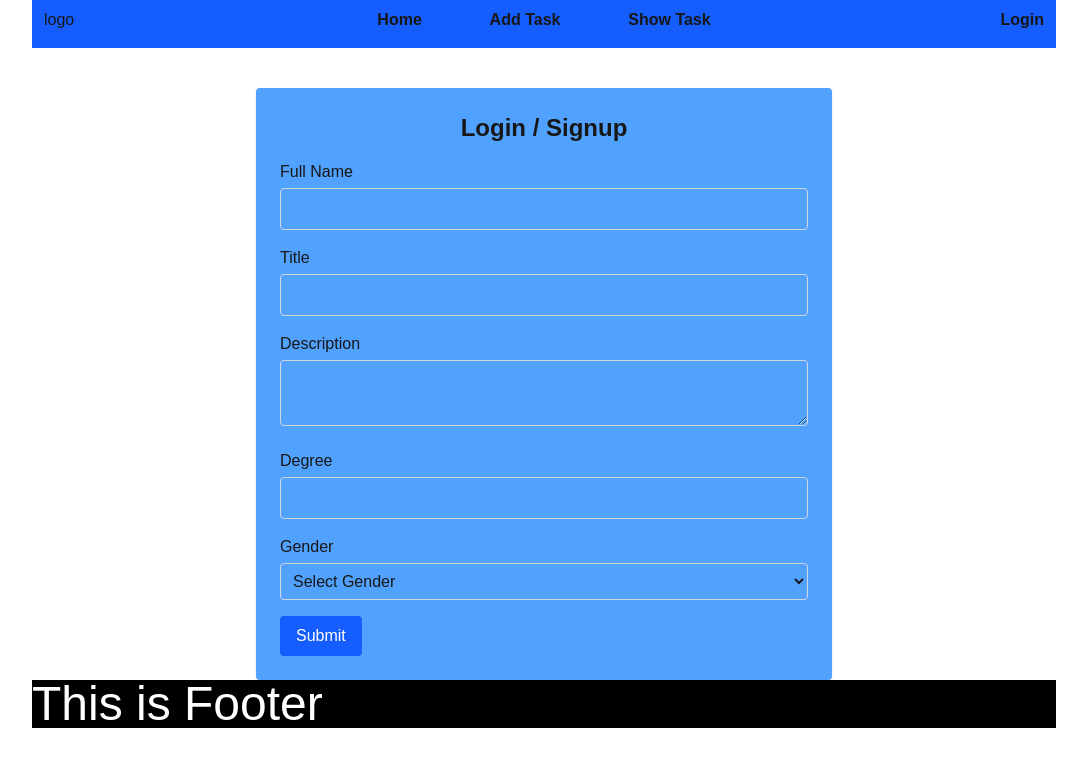
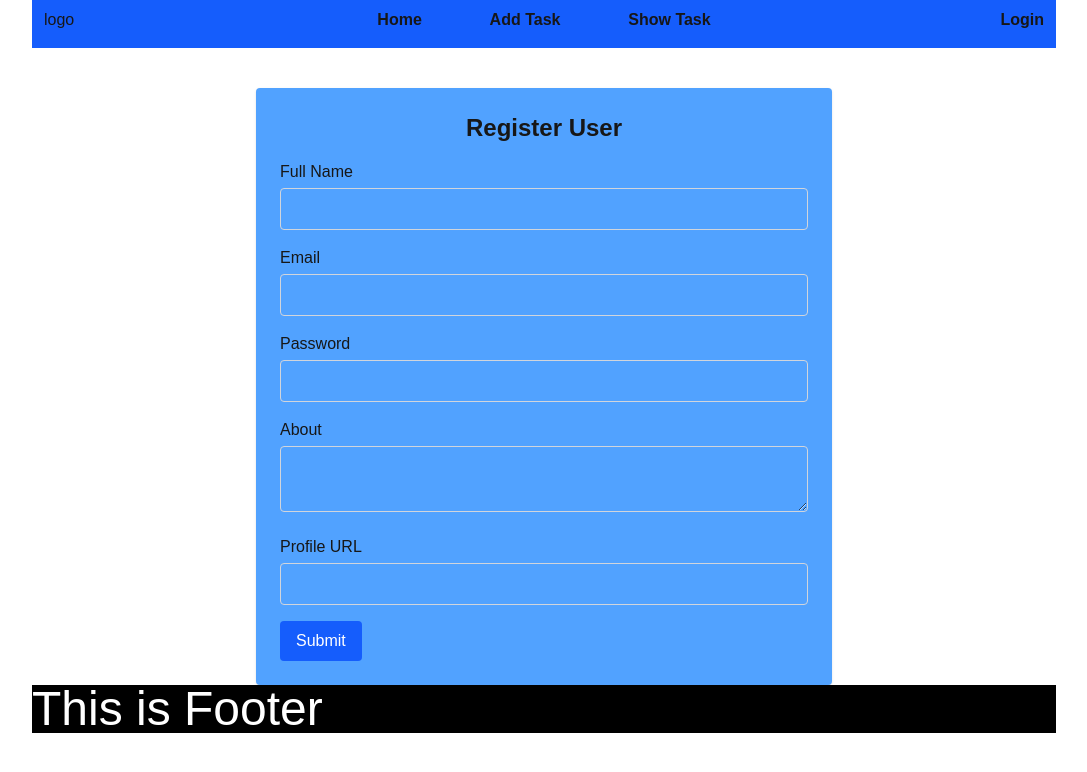
Before and after one commit to sanjidatanha09/Working_Manager, a Next.js app: page /signup in a window 1280 px wide. Shown: the top 772 px of the page, without its empty margins (96-1183 px from the left). Built offline with nearby package versions, Linux system fonts and the light colour scheme.

Commit message:
login successfully done

```diff
--- a/package.json
+++ b/package.json
@@ -9,6 +9,7 @@
     "lint": "next lint"
   },
   "dependencies": {
+    "axios": "^1.8.4",
     "mongoose": "^8.13.2",
     "next": "15.3.1",
     "react": "^19.0.0",
--- a/src/app/signup/page.jsx
+++ b/src/app/signup/page.jsx
@@ -1,14 +1,15 @@
 "use client";
 
 import React, { useState } from "react";
+import axios from "axios"; // ✅ Import axios
 
 const Page = () => {
   const [formData, setFormData] = useState({
-    fullName: "",
-    title: "",
-    description: "",
-    degree: "",
-    gender: "",
+    name: "",
+    email: "",
+    password: "",
+    about: "",
+    profileURL: "",
   });
 
   const handleChange = (e) => {
@@ -19,31 +20,48 @@ const Page = () => {
     }));
   };
 
-  const handleSubmit = (e) => {
+  const handleSubmit = async (e) => {
     e.preventDefault();
-    console.log("Form Submitted:", formData);
-    // You can send formData to your backend/API here
 
-    // Reset form
-    setFormData({
-      fullName: "",
-      title: "",
-      description: "",
-      degree: "",
-      gender: "",
-    });
+    try {
+      const response = await axios.post(
+        "http://localhost:3000/api/users",
+        formData
+      ); // ✅ API route\
+
+      console.log( response);
+      console.log("User registered successfully:", response.data);
+
+      // Reset form
+      setFormData({
+        name: "",
+        email: "",
+        password: "",
+        about: "",
+        profileURL: "",
+      });
+
+      // Optional: show success toast or redirect
+    } catch (error) {
+      console.error(
+        "Error registering user:",
+        error.response?.data || error.message
+      );
+      // Optional: show error toast
+    }
   };
 
   return (
     <div className="max-w-xl mx-auto p-6 bg-blue-400 rounded shadow mt-10">
-      <h1 className="text-2xl font-bold mb-4 text-center">Login / Signup</h1>
+      <h1 className="text-2xl font-bold mb-4 text-center">Register User</h1>
       <form onSubmit={handleSubmit} className="space-y-4">
+        {/* Input fields here (as before) */}
         <div>
           <label className="block font-medium">Full Name</label>
           <input
             type="text"
-            name="fullName"
-            value={formData.fullName}
+            name="name"
+            value={formData.name}
             onChange={handleChange}
             required
             className="w-full border border-gray-300 p-2 rounded mt-1"
@@ -51,11 +69,11 @@ const Page = () => {
         </div>
 
         <div>
-          <label className="block font-medium">Title</label>
+          <label className="block font-medium">Email</label>
           <input
-            type="text"
-            name="title"
-            value={formData.title}
+            type="email"
+            name="email"
+            value={formData.email}
             onChange={handleChange}
             required
             className="w-full border border-gray-300 p-2 rounded mt-1"
@@ -63,10 +81,11 @@ const Page = () => {
         </div>
 
         <div>
-          <label className="block font-medium">Description</label>
-          <textarea
-            name="description"
-            value={formData.description}
+          <label className="block font-medium">Password</label>
+          <input
+            type="password"
+            name="password"
+            value={formData.password}
             onChange={handleChange}
             required
             className="w-full border border-gray-300 p-2 rounded mt-1"
@@ -74,11 +93,10 @@ const Page = () => {
         </div>
 
         <div>
-          <label className="block font-medium">Degree</label>
-          <input
-            type="text"
-            name="degree"
-            value={formData.degree}
+          <label className="block font-medium">About</label>
+          <textarea
+            name="about"
+            value={formData.about}
             onChange={handleChange}
             required
             className="w-full border border-gray-300 p-2 rounded mt-1"
@@ -86,19 +104,15 @@ const Page = () => {
         </div>
 
         <div>
-          <label className="block font-medium">Gender</label>
-          <select
-            name="gender"
-            value={formData.gender}
+          <label className="block font-medium">Profile URL</label>
+          <input
+            type="url"
+            name="profileURL"
+            value={formData.profileURL}
             onChange={handleChange}
             required
             className="w-full border border-gray-300 p-2 rounded mt-1"
-          >
-            <option value="">Select Gender</option>
-            <option value="male">Male</option>
-            <option value="female">Female</option>
-            <option value="others">Others</option>
-          </select>
+          />
         </div>
 
         <button
--- a/src/helper/httpHelper.js
+++ b/src/helper/httpHelper.js
@@ -1,7 +1,7 @@
 // addTask.ts
 import { httpAxios } from "@/helper/httpHelper";
 
-export async function addTask(task) {
-    const result = await httpAxios.post("/api/tasks", task).then((res) => res.data);
+export async function addUser(user) {
+    const result = await httpAxios.post("/api/users", user).then((res) => res.data);
     return result;
 }
```
Also changed, not shown: 1 other file (tests, documents, lock files or other folders).
